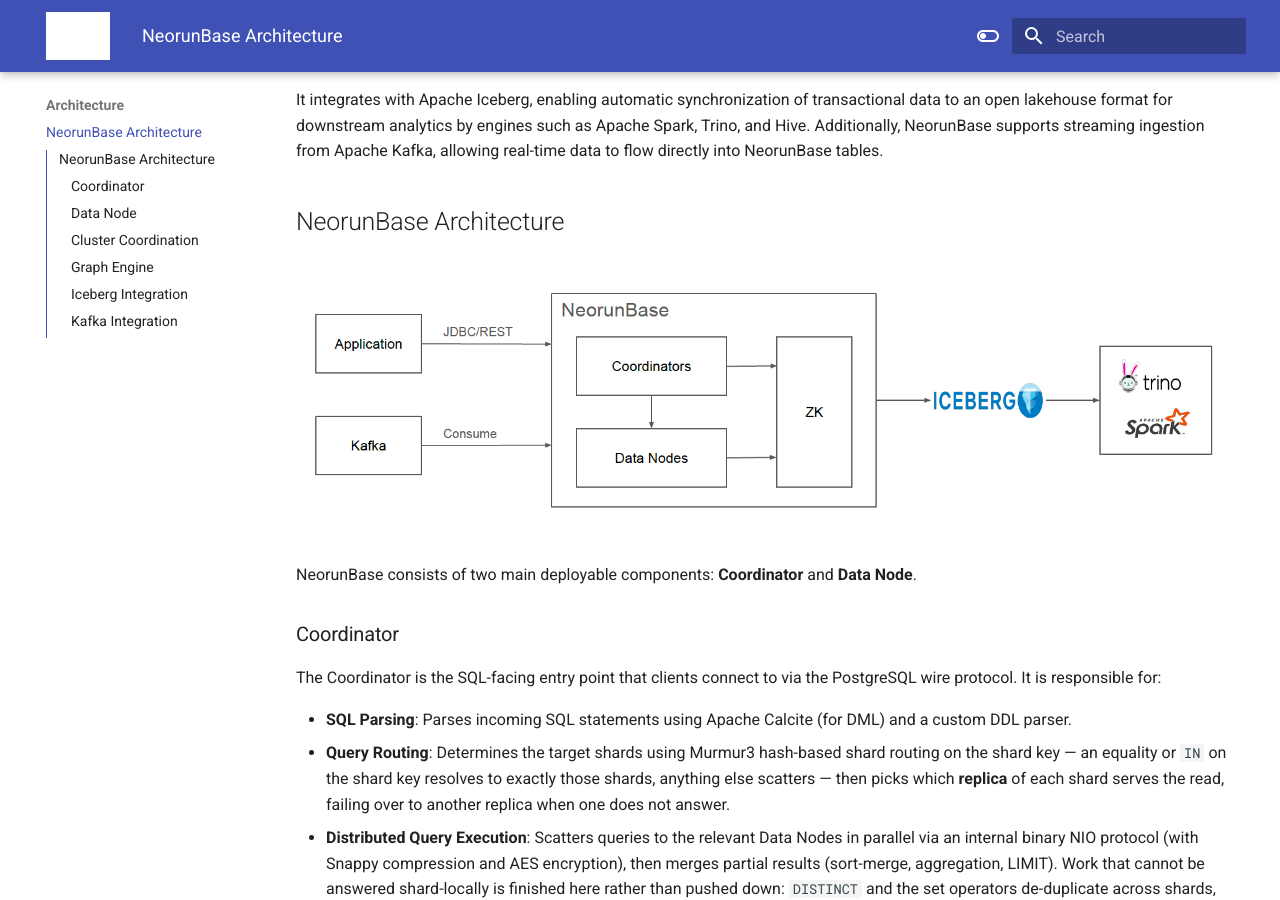
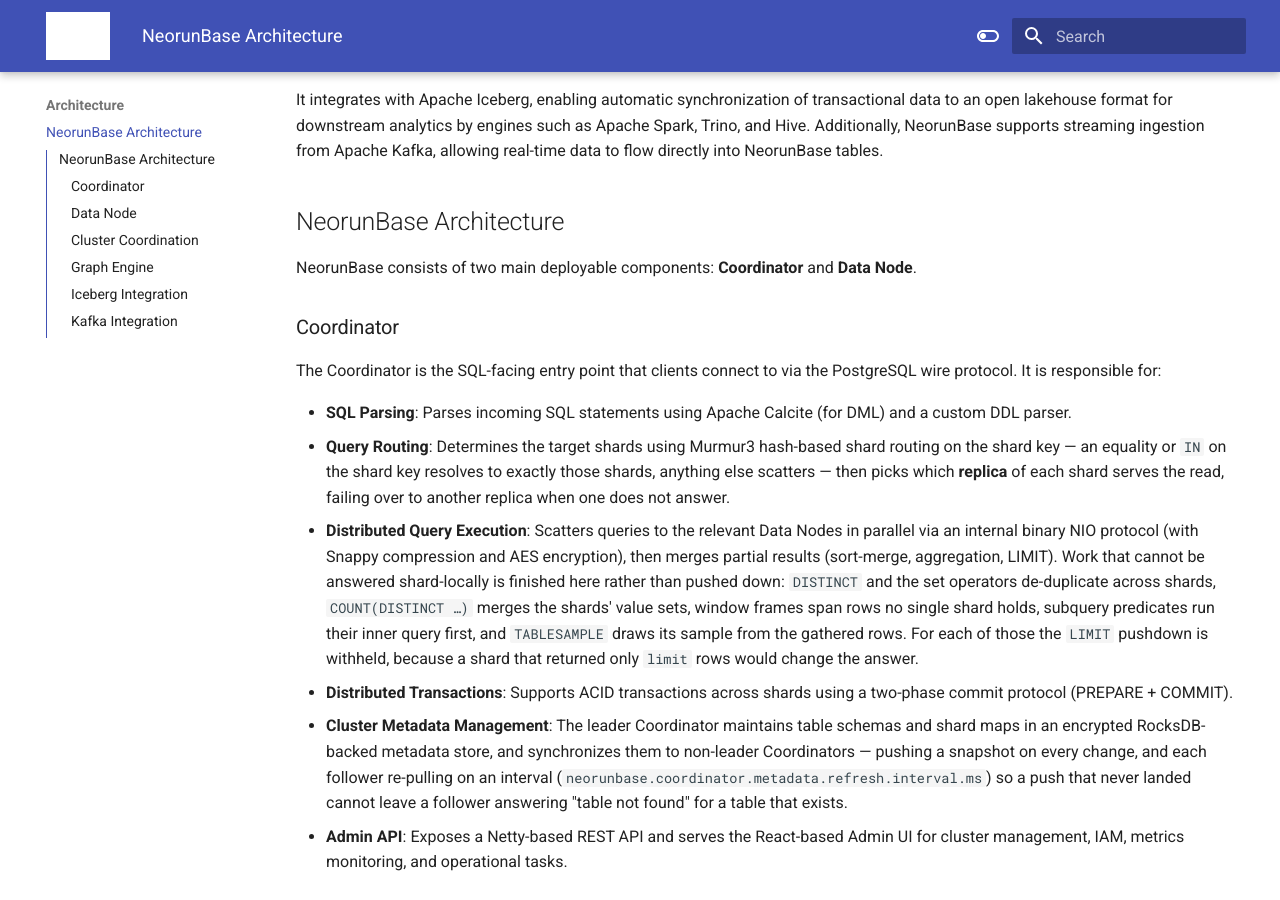
Before and after one commit to cloudcheflabs/neorunbase-docs, an MkDocs documentation site: the page built from docs/architecture/architecture.md, in a window 1280 px wide and 900 px high, scrolled down 459 px. Built offline with MkDocs 1.6.1 and Material for MkDocs 9.7.7, drawn with Linux system fonts in a browser that asks for light colours; the version menu is left out; grey boxes are pictures that could not be loaded.

Commit message:
docs: drop the architecture diagram
It no longer describes what NeorunBase does. The product has grown a
vector type with distributed HNSW search, a BM25 full-text engine, a
graph layer with PageRank and multi-hop reachability, and single-SQL
hybrid retrieval across all three — none of which the picture shows.

A diagram that covers part of a system reads as the whole of it, so an
absent one is better than one that quietly understates the product. The
prose below the heading still describes the Coordinator / Data Node
split the picture was there for.

```diff
--- a/docs/architecture/architecture.md
+++ b/docs/architecture/architecture.md
@@ -12,8 +12,6 @@
 enabling automatic synchronization of transactional data to an open lakehouse format for downstream analytics by engines such as Apache Spark, Trino, and Hive. Additionally, NeorunBase supports streaming ingestion from Apache Kafka, allowing real-time data to flow directly into NeorunBase tables.
 
 ## NeorunBase Architecture
-
-<img width="1200" src="../../images/architecture/neorunbase-architecture.png" align="center"/>
 
 NeorunBase consists of two main deployable components: **Coordinator** and **Data Node**.
 
```
Also changed, not shown: docs/images/architecture/neorunbase-architecture.png (deleted).
